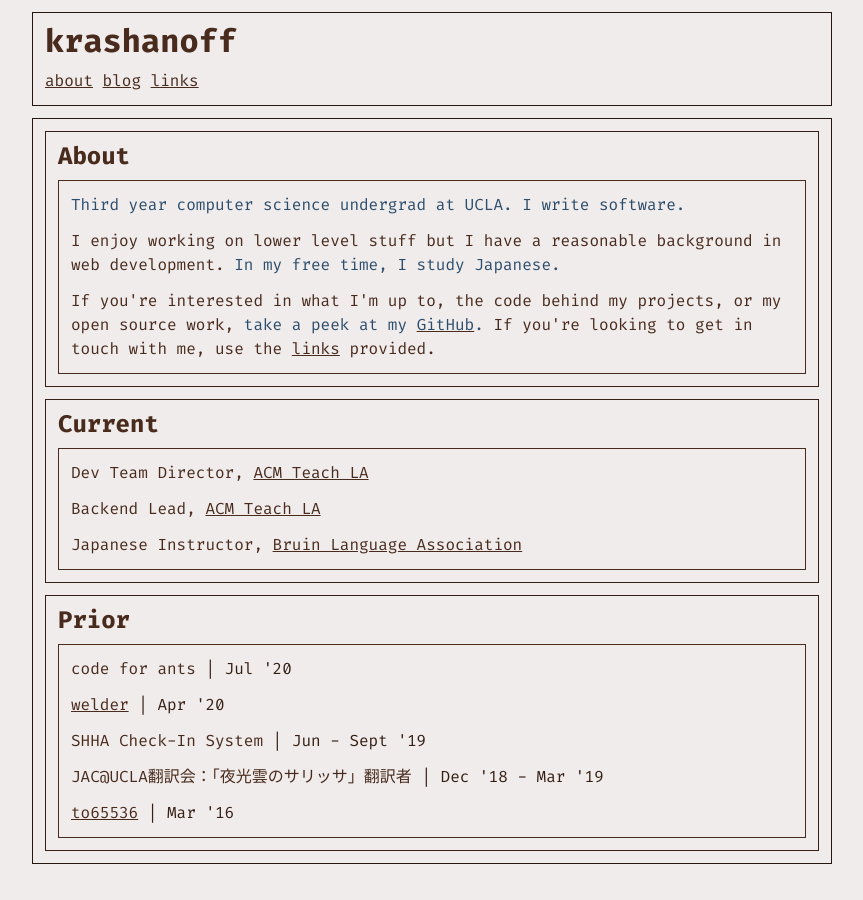
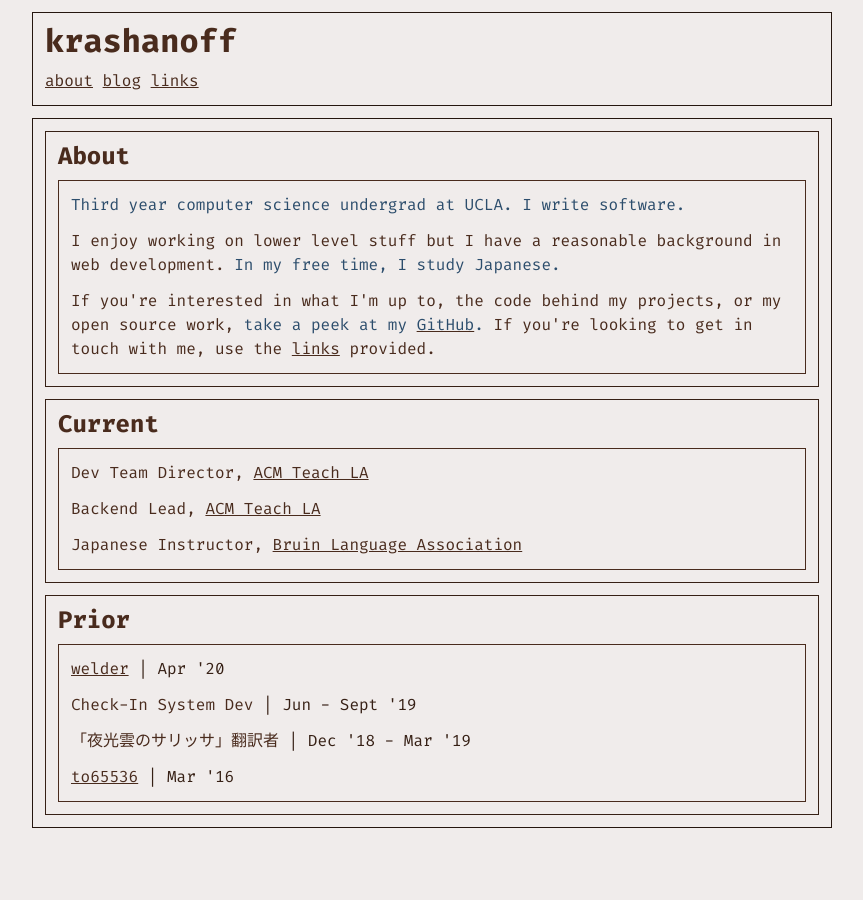
Before and after one commit to krashanoff/whoami, a Jekyll site: the page built from index.html, in a window 1280 px wide. Shown: the whole page, without its empty margins (208-1071 px from the left). Built offline with Jekyll 4.4.1, drawn with Linux system fonts in a browser that asks for light colours.

Commit message:
Fix LinkedIn. Change positions formatting.

```diff
--- a/_config.yml
+++ b/_config.yml
@@ -11,4 +11,4 @@
   - name: GitHub
     href: https://github.com/krashanoff
   - name: LinkedIn
-    href: https://linkedin.com/leonidrlk
+    href: https://linkedin.com/in/leonidrlk
--- a/_data/past.yml
+++ /dev/null
@@ -1,12 +0,0 @@
-- title: "code for ants"
-  date: Jul '20
-- title: "welder"
-  date: Apr '20
-  repo: https://github.com/krashanoff/welder
-- title: SHHA Check-In System
-  date: Jun - Sept '19
-- title: "JAC@UCLA翻訳会：「夜光雲のサリッサ」翻訳者"
-  date: Dec '18 - Mar '19
-- title: "to65536"
-  date: Mar '16
-  repo: https://github.com/krashanoff/to65536
--- a/_layouts/default.html
+++ b/_layouts/default.html
@@ -6,7 +6,7 @@
         <meta charset='utf-8'>
         <title>{{ site.title }}{% if page.title %} | {{ page.title }}{% endif %}</title>
         <meta name='viewport' content='width=device-width, initial-scale=1.0' />
-        <meta name='description' content='レオ・クラショナフ' />
+        <meta name='description' content='{{ site.description }}' />
         <link rel='stylesheet' type='text/css' href='{{ site.baseurl }}/base.css'>
         <link rel='stylesheet' href='https://fonts.googleapis.com/css2?family=Fira+Code:wght@400;700'>
     </head>
--- a/base.css
+++ b/base.css
@@ -2,13 +2,11 @@
     --fn: 'Fira Code', monospace;
 
     --bg: #f0eceb;
-
     --fg: #492b1d;
     --darkest: #25160f;
     --darker: #362015;
     --brighter: #683d29;
     --brightest: #75452f;
-
     --accent: #2c4d6c;
 
     --div-pad: 0.75rem;
@@ -28,6 +26,8 @@
 .brighter {	color: var(--brighter); }
 .brightest { color: var(--brightest); }
 .accent { color: var(--accent); }
+
+html { font-size: 100%; }
 
 body {
     margin: auto;
--- a/index.html
+++ b/index.html
@@ -21,8 +21,10 @@
     <h2>Current</h2>
     <div>
         <ul>
-            {% for p in site.data.current %}
-            <li>{{ p.title }}, <a href='{{ p.href }}' rel='noopener noreferrer' target='_blank'>{{ p.org }}</a></li>
+            {% for p in site.data.positions.current %}
+            <li>
+                {{ p.title }}, <a href='{{ p.href }}' rel='noopener noreferrer' target='_blank'>{{ p.org }}</a>
+            </li>
             {% endfor %}
         </ul>
     </div>
@@ -32,9 +34,9 @@
     <h2>Prior</h2>
     <div>
         <ul>
-            {% for p in site.data.past %}
+            {% for p in site.data.positions.prior %}
             <li>
-                {% if p.repo %}<a href='{{ p.repo }}' rel='noopener noreferrer'>{% endif %}{{ p.title }}{% if p.repo %}</a>{% endif %}
+                {% if p.href %}<a href='{{ p.href }}' rel='noopener noreferrer'>{% endif %}{{ p.title }}{% if p.href %}</a>{% endif %}
                 <span class='darker'> | {{ p.date }}</span>
             </li>
             {% endfor %}
```
Also changed, not shown: _data/current.yml (deleted, +0 -9 lines), _data/positions.yml (added, +23 -0 lines).
